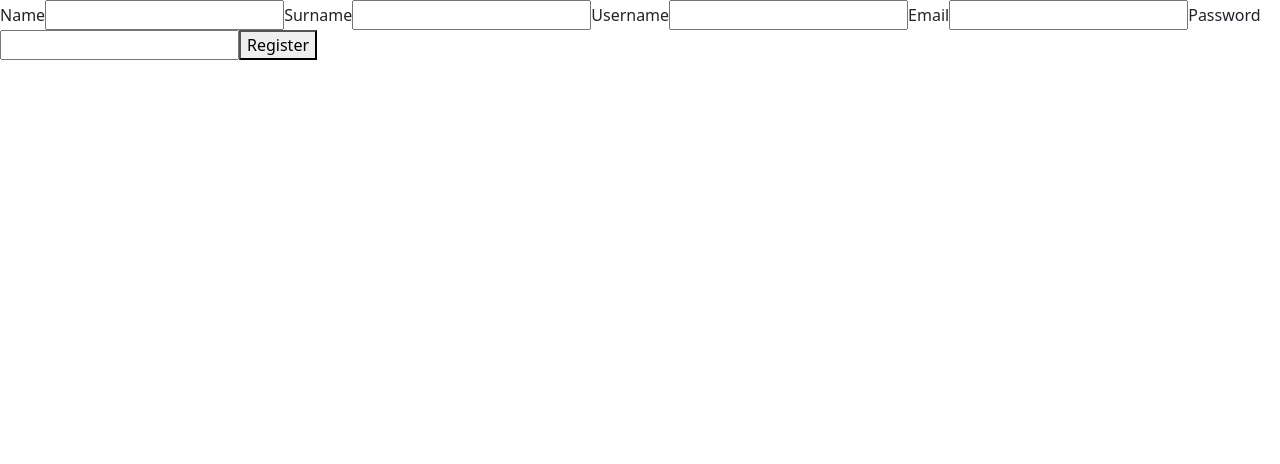
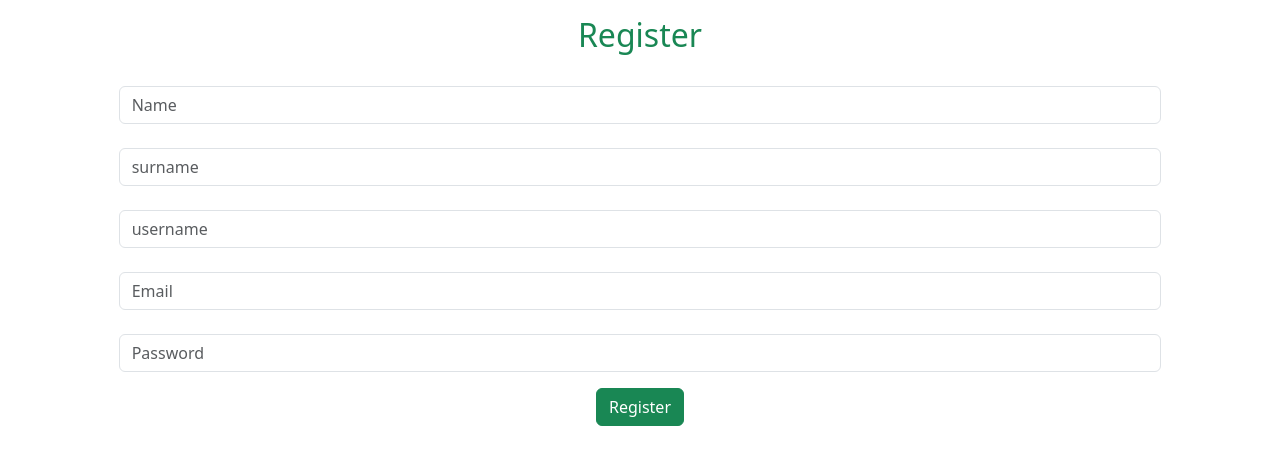
Before and after one commit to GabrieBu/adv_web_lab, a React (Vite) app in the folder weblab/: page /register in a window 1280 px wide. Shown: the top 464 px of the page. Built offline with nearby package versions, Linux system fonts and the light colour scheme; what ldrs would draw is missing.

Commit message:
Add files via upload

```diff
--- a/weblab/src/pages/Register.jsx
+++ b/weblab/src/pages/Register.jsx
@@ -10,54 +10,94 @@ function Register() {
     if (!auth.email || !auth.password) return;
     register_api(auth); //create record in OAuth supabase
   }
+  return (
+    <div className="container-fluid text-center">
+    <div className="row justify-content-center">
+      <div className="col-10">
+      <p></p>
+      <h2 className="text-success">Register</h2>
+      <form onSubmit={handleSubmit(onSubmit)}>
 
-  return (
-    <div>
-      <form onSubmit={handleSubmit(onSubmit)}>
-        <label htmlFor="name">Name</label>
+      <div className="form-group">
+          <label htmlFor="name"></label>
           <input
             id="name"
             type="text"
+            className="form-control"
+            aria-describedby="nameHelp"
+            placeholder="Name"
             {...register("name", {
               required: "This field is required",
             })}
           />
-        <label htmlFor="surname">Surname</label>
+        </div>
+
+        <div className="form-group">
+          <label htmlFor=""></label>
           <input
             id="surname"
             type="text"
+            className="form-control"
+            aria-describedby="surnameHelp"
+            placeholder="surname"
             {...register("surname", {
               required: "This field is required",
             })}
           />
-        <label htmlFor="username">Username</label>
+        </div>
+
+        <div className="form-group">
+          <label htmlFor="username"></label>
           <input
             id="username"
             type="text"
+            className="form-control"
+            aria-describedby="usernameHelp"
+            placeholder="username"
             {...register("username", {
               required: "This field is required",
             })}
           />
-        <label htmlFor="email">Email</label>
+        </div>
+
+        <div className="form-group">
+          <label htmlFor="email"></label>
           <input
             id="email"
             type="email"
+            className="form-control"
+            aria-describedby="emailHelp"
+            placeholder="Email"
             {...register("email", {
               required: "This field is required",
             })}
           />
-        <label htmlFor="name">Password</label>
+        </div>
+
+        <div className="form-group">
+          <label htmlFor="password"></label>
           <input
-          id="name"
-          type="text"
+            id="password"
+            type="password"
+            className="form-control"
+            placeholder="Password"
             {...register("password", {
               required: "This field is required",
             })}
           />
-        <button type="submit">{!isLoading ? "Register" : <Loader />}</button>
+        </div>
+        <p></p>
+        <button type="register" className="btn btn-success">
+          {!isLoading ? "Register" : <Loader />}
+        </button>
       </form>
+
+
+          </div>
+        </div>
       </div>
   );
+
 }
 
 export default Register;
```
Lines whose indentation alone changed are shown as unchanged.
